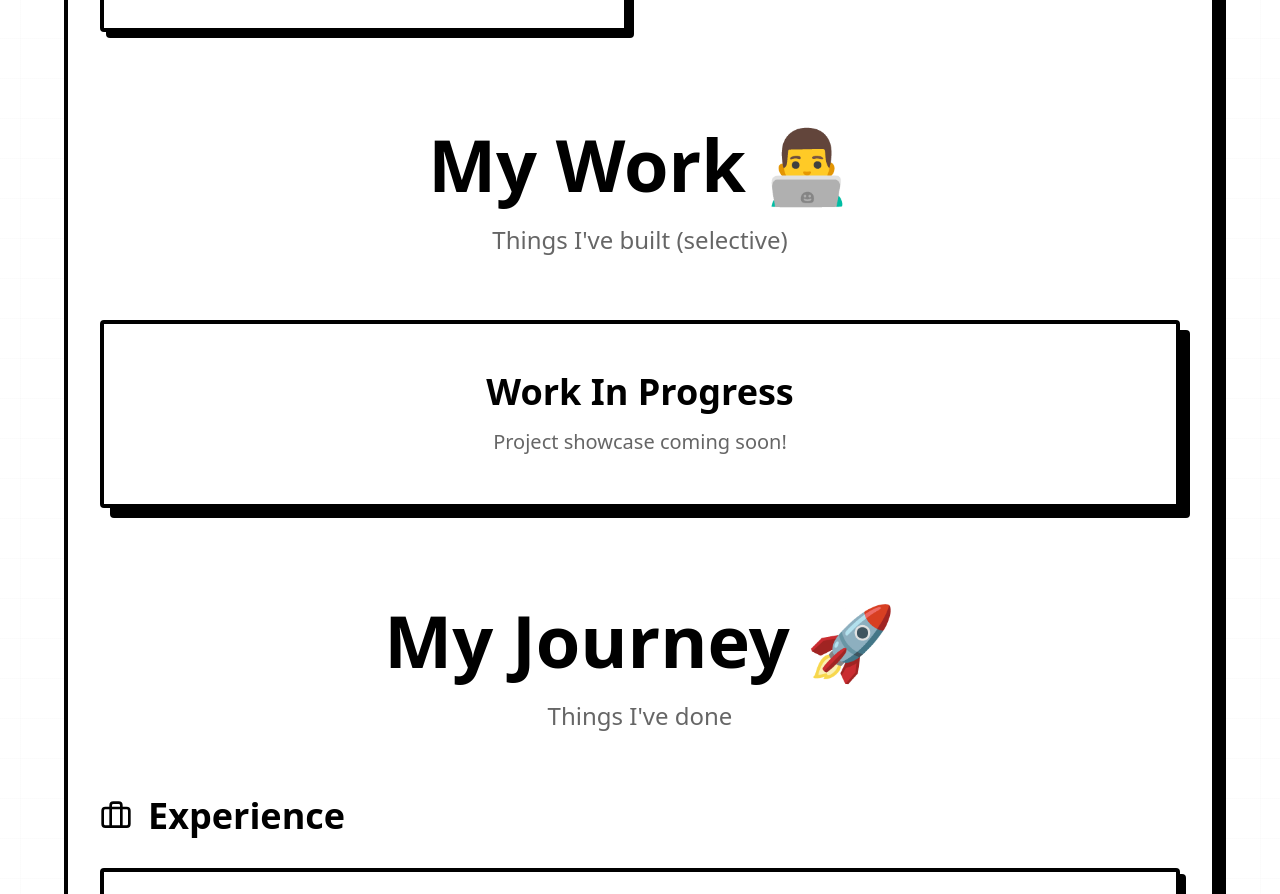
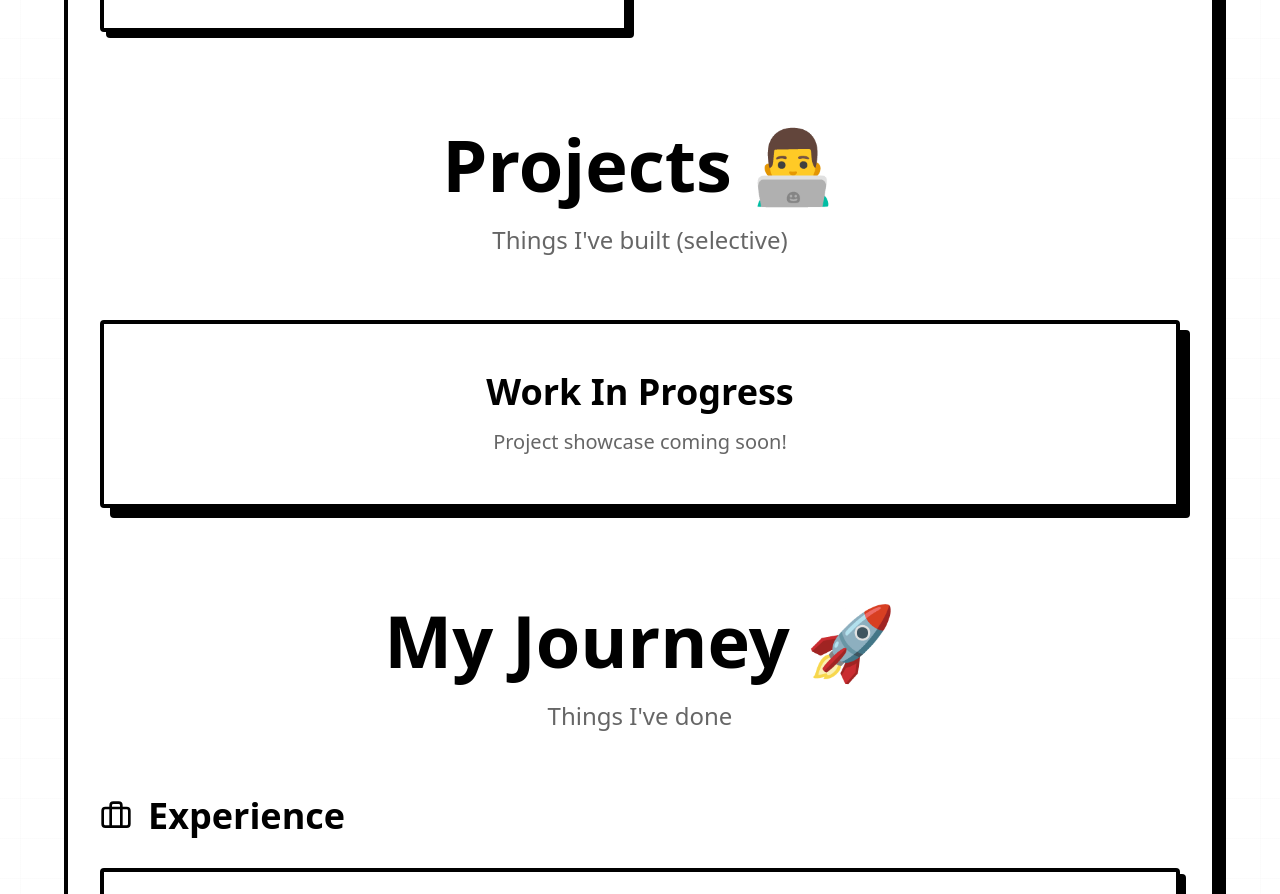
Before and after one commit to alokkumaru/neo-minimal-me, a React (Vite) app: page / in a window 1280 px wide. Shown: the part 1284-2178 px from the top of the page. Built offline with nearby package versions, Linux system fonts and the light colour scheme; the HTML template or start-up script is replaced by a standard one.

Commit message:
Refactor: Replace text with Projects

```diff
--- a/src/pages/SinglePage.tsx
+++ b/src/pages/SinglePage.tsx
@@ -155,7 +155,7 @@ const SinglePage = () => {
         <section id="projects" className="mb-16 md:mb-24 scroll-mt-24">
           <div className="text-center mb-10 md:mb-16">
             <h1 className="text-4xl sm:text-5xl md:text-6xl lg:text-7xl font-bold mb-6 md:mb-6 flex items-center justify-center gap-3 md:gap-4">
-              My Work
+              Projects
               <span className="text-4xl sm:text-5xl md:text-6xl lg:text-7xl">👨‍💻</span>
             </h1>
             <p className="text-lg sm:text-xl md:text-2xl text-muted-foreground max-w-2xl mx-auto px-2">
```
